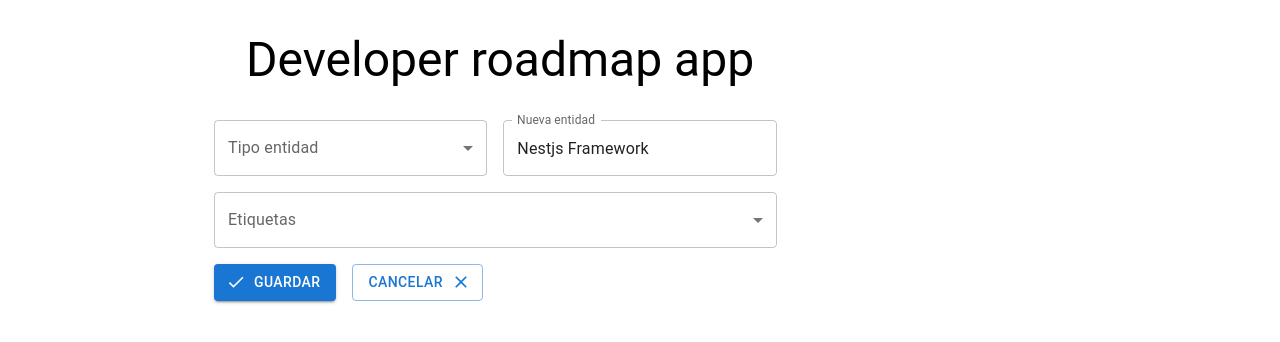
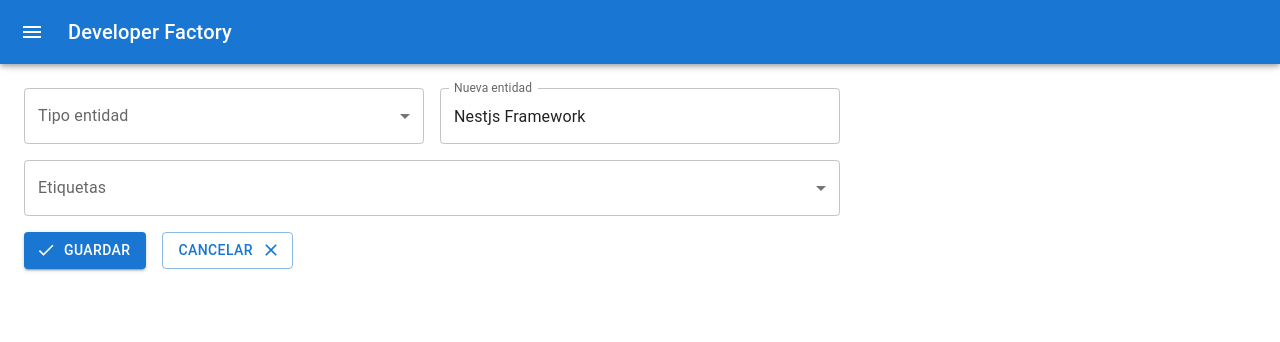
Before and after one commit to bnjmnsepulveda/developer-factory-frontend, a React (Create React App) app: page / in a window 1280 px wide. Shown: the top 342 px of the page. Built offline with nearby package versions, Linux system fonts and the light colour scheme.

Commit message:
Basic dashboard created

```diff
--- a/src/App.tsx
+++ b/src/App.tsx
@@ -1,16 +1,20 @@
 import React from 'react';
 import logo from './logo.svg';
 import './App.css';
-import EntityForm from './infraestructure/presentation/pages/maintainer/components/EntityForm';
+import EntityForm from './infraestructure/presentation/pages/neo4j-maintainer/components/EntityForm';
 import { Container } from '@mui/material';
 import { Title } from './infraestructure/presentation/shared/components/Title';
+import { RelationshipForm } from './infraestructure/presentation/pages/neo4j-maintainer/components/RelationshipForm';
+import PersistentDrawer from './infraestructure/presentation/shared/components/PersistentDrawer';
 
 function App() {
   return (
     <div>
+      <PersistentDrawer />
       <Container maxWidth="md">
-      <Title title="Developer roadmap app" ></Title>
-      <EntityForm />
+        {/* <Title title="Developer roadmap app" ></Title> */}
+        {/* <RelationshipForm/> */}
+        {/* <TemporaryDrawer/> */}
       </Container>
     </div>
   );
--- /dev/null
+++ b/src/infraestructure/presentation/pages/neo4j-maintainer/components/NewRelationshipInput.tsx
@@ -0,0 +1,22 @@
+import React from 'react';
+import TextField from '@mui/material/TextField';
+import { FormControl } from '@mui/material';
+
+export default function NewRelationshipInput() {
+  const [name, setName] = React.useState('LANGUAGE_TO_DOMAIN');
+  const handleChange = (event: React.ChangeEvent<HTMLInputElement>) => {
+    setName(event.target.value);
+  };
+
+  return (
+    <FormControl fullWidth>
+        <TextField
+          id="outlined-name"
+          label="Nueva relación"
+          value={name}
+          placeholder="Ingrese el nombre de la relacion"
+          onChange={handleChange}
+        />
+      </FormControl>
+  );
+}
--- /dev/null
+++ b/src/infraestructure/presentation/pages/neo4j-maintainer/components/RelationshipForm.tsx
@@ -0,0 +1,31 @@
+import React from 'react';
+import Box from '@mui/material/Box';
+import AcceptCancelButtons from './AcceptCancelButtons';
+import { Grid } from '@mui/material';
+import SelectEntityInput from './SelectEntityInput';
+import NewRelationshipInput from './NewRelationshipInput';
+import ArrowRightAltIcon from '@mui/icons-material/ArrowRightAlt';
+
+export function RelationshipForm() {
+    return (
+        <Box sx={{ flexGrow: 1 }}>
+            <Grid container spacing={2}>
+                <Grid item xs={4}>
+                    <SelectEntityInput />
+                </Grid>
+                <Grid item xs={2}>
+                    <ArrowRightAltIcon/>
+                </Grid>
+                <Grid item xs={4}>
+                <SelectEntityInput />
+                </Grid>
+                <Grid item xs={10}>
+                    <NewRelationshipInput/>
+                </Grid>
+                <Grid item xs={10}>
+                    <AcceptCancelButtons/>
+                </Grid>
+            </Grid>
+        </Box>
+    )
+}
--- /dev/null
+++ b/src/infraestructure/presentation/pages/neo4j-maintainer/components/SelectEntityInput.tsx
@@ -0,0 +1,31 @@
+import * as React from 'react';
+import InputLabel from '@mui/material/InputLabel';
+import MenuItem from '@mui/material/MenuItem';
+import FormControl from '@mui/material/FormControl';
+import Select, { SelectChangeEvent } from '@mui/material/Select';
+
+export default function SelectEntityInput() {
+  const [age, setAge] = React.useState('');
+
+  const handleChange = (event: SelectChangeEvent) => {
+    setAge(event.target.value as string);
+  };
+
+  return (
+      <FormControl fullWidth>
+        <InputLabel id="demo-simple-select-label">Seleccionar Nodo</InputLabel>
+        <Select
+          labelId="demo-simple-select-label"
+          id="demo-simple-select"
+          value={age}
+          label="Entidad"
+          onChange={handleChange}
+        >
+          <MenuItem value={10}>Nestjs</MenuItem>
+          <MenuItem value={20}>Java</MenuItem>
+          <MenuItem value={30}>Python</MenuItem>
+          <MenuItem value={4}>Linux</MenuItem>
+        </Select>
+      </FormControl>
+  );
+}
--- /dev/null
+++ b/src/infraestructure/presentation/shared/components/PersistentDrawer.tsx
@@ -0,0 +1,189 @@
+import * as React from 'react';
+import { styled, useTheme } from '@mui/material/styles';
+import Box from '@mui/material/Box';
+import Drawer from '@mui/material/Drawer';
+import CssBaseline from '@mui/material/CssBaseline';
+import MuiAppBar, { AppBarProps as MuiAppBarProps } from '@mui/material/AppBar';
+import Toolbar from '@mui/material/Toolbar';
+import List from '@mui/material/List';
+import Typography from '@mui/material/Typography';
+import Divider from '@mui/material/Divider';
+import IconButton from '@mui/material/IconButton';
+import MenuIcon from '@mui/icons-material/Menu';
+import ChevronLeftIcon from '@mui/icons-material/ChevronLeft';
+import ChevronRightIcon from '@mui/icons-material/ChevronRight';
+import ListItem from '@mui/material/ListItem';
+import ListItemButton from '@mui/material/ListItemButton';
+import ListItemIcon from '@mui/material/ListItemIcon';
+import ListItemText from '@mui/material/ListItemText';
+import SettingsIcon from '@mui/icons-material/Settings';
+import AccountTreeIcon from '@mui/icons-material/AccountTree';
+import CategoryIcon from '@mui/icons-material/Category';
+import DoubleArrowIcon from '@mui/icons-material/DoubleArrow';
+import { RelationshipForm } from '../../pages/neo4j-maintainer/components/RelationshipForm';
+import EntityForm from '../../pages/neo4j-maintainer/components/EntityForm';
+
+const drawerWidth = 240;
+
+const Main = styled('main', { shouldForwardProp: (prop) => prop !== 'open' })<{
+  open?: boolean;
+}>(({ theme, open }) => ({
+  flexGrow: 1,
+  padding: theme.spacing(3),
+  transition: theme.transitions.create('margin', {
+    easing: theme.transitions.easing.sharp,
+    duration: theme.transitions.duration.leavingScreen,
+  }),
+  marginLeft: `-${drawerWidth}px`,
+  ...(open && {
+    transition: theme.transitions.create('margin', {
+      easing: theme.transitions.easing.easeOut,
+      duration: theme.transitions.duration.enteringScreen,
+    }),
+    marginLeft: 0,
+  }),
+}));
+
+interface AppBarProps extends MuiAppBarProps {
+  open?: boolean;
+}
+
+const AppBar = styled(MuiAppBar, {
+  shouldForwardProp: (prop) => prop !== 'open',
+})<AppBarProps>(({ theme, open }) => ({
+  transition: theme.transitions.create(['margin', 'width'], {
+    easing: theme.transitions.easing.sharp,
+    duration: theme.transitions.duration.leavingScreen,
+  }),
+  ...(open && {
+    width: `calc(100% - ${drawerWidth}px)`,
+    marginLeft: `${drawerWidth}px`,
+    transition: theme.transitions.create(['margin', 'width'], {
+      easing: theme.transitions.easing.easeOut,
+      duration: theme.transitions.duration.enteringScreen,
+    }),
+  }),
+}));
+
+const DrawerHeader = styled('div')(({ theme }) => ({
+  display: 'flex',
+  alignItems: 'center',
+  padding: theme.spacing(0, 1),
+  // necessary for content to be below app bar
+  ...theme.mixins.toolbar,
+  justifyContent: 'flex-end',
+}));
+
+
+
+export default function PersistentDrawer() {
+
+  const theme = useTheme();
+  const [open, setOpen] = React.useState(false);
+  const [content, setContent] = React.useState('create-node');
+
+  const showContent = (content: string) => (e: any) => {
+    setContent(content)
+  }
+
+  const handleDrawerOpen = () => {
+    setOpen(true);
+  };
+
+  const handleDrawerClose = () => {
+    setOpen(false);
+  };
+
+  const contentSwitch: any = {
+    'create-node': <EntityForm />,
+    'create-relationship': <RelationshipForm />,
+    'show-roadmap': <div>ROADMAP IS COMING</div>,
+    'show-config': <div>Config</div>,
+  }
+
+  return (
+
+    <Box sx={{ display: 'flex' }}>
+      <CssBaseline />
+      <AppBar position="fixed" open={open}>
+        <Toolbar>
+          <IconButton
+            color="inherit"
+            aria-label="open drawer"
+            onClick={handleDrawerOpen}
+            edge="start"
+            sx={{ mr: 2, ...(open && { display: 'none' }) }}
+          >
+            <MenuIcon />
+          </IconButton>
+          <Typography variant="h6" noWrap component="div">
+            Developer Factory
+          </Typography>
+        </Toolbar>
+      </AppBar>
+      <Drawer
+        sx={{
+          width: drawerWidth,
+          flexShrink: 0,
+          '& .MuiDrawer-paper': {
+            width: drawerWidth,
+            boxSizing: 'border-box',
+          },
+        }}
+        variant="persistent"
+        anchor="left"
+        open={open}
+      >
+        <DrawerHeader>
+          <IconButton onClick={handleDrawerClose}>
+            {theme.direction === 'ltr' ? <ChevronLeftIcon /> : <ChevronRightIcon />}
+          </IconButton>
+        </DrawerHeader>
+        <Divider />
+        <List>
+          <ListItem key={'crear-nodo'} disablePadding onClick={showContent('create-node')} >
+            <ListItemButton>
+              <ListItemIcon>
+                <CategoryIcon />
+              </ListItemIcon>
+              <ListItemText primary={'Crear Nodo'} />
+            </ListItemButton>
+          </ListItem>
+          <ListItem key={'crear-relacion'} disablePadding onClick={showContent('create-relationship')}>
+            <ListItemButton>
+              <ListItemIcon>
+                <DoubleArrowIcon />
+              </ListItemIcon>
+              <ListItemText primary={'Crear Relación'} />
+            </ListItemButton>
+          </ListItem>
+          <ListItem key={'nodos-list'} disablePadding onClick={showContent('show-roadmap')}>
+            <ListItemButton>
+              <ListItemIcon>
+                <AccountTreeIcon />
+              </ListItemIcon>
+              <ListItemText primary={'Roadmap explorer'} />
+            </ListItemButton>
+          </ListItem>
+        </List>
+        <Divider />
+        <List>
+          <ListItem key={'config'} disablePadding>
+            <ListItemButton>
+              <ListItemIcon>
+                <SettingsIcon />
+              </ListItemIcon>
+              <ListItemText primary={'Configuración'} />
+            </ListItemButton>
+          </ListItem>
+        </List>
+      </Drawer>
+      <Main open={open}>
+        <DrawerHeader />
+        <Typography paragraph>
+          {contentSwitch[content]}
+        </Typography>
+      </Main>
+    </Box>
+  );
+}
```
Also changed, not shown: src/infraestructure/presentation/pages/neo4j-maintainer/components/AcceptCancelButtons.tsx (renamed from src/infraestructure/presentation/pages/maintainer/components/AcceptCancelButtons.tsx), src/infraestructure/presentation/pages/neo4j-maintainer/components/EntityForm.tsx (renamed from src/infraestructure/presentation/pages/maintainer/components/EntityForm.tsx), src/infraestructure/presentation/pages/neo4j-maintainer/components/NewEntityInput.tsx (renamed from src/infraestructure/presentation/pages/maintainer/components/NewEntityInput.tsx), src/infraestructure/presentation/pages/neo4j-maintainer/components/SelectLabelInput.tsx (renamed from src/infraestructure/presentation/pages/maintainer/components/SelectLabelInput.tsx), src/infraestructure/presentation/pages/neo4j-maintainer/components/SelectNodeInput.tsx (renamed from src/infraestructure/presentation/pages/maintainer/components/SelectNodeInput.tsx).
